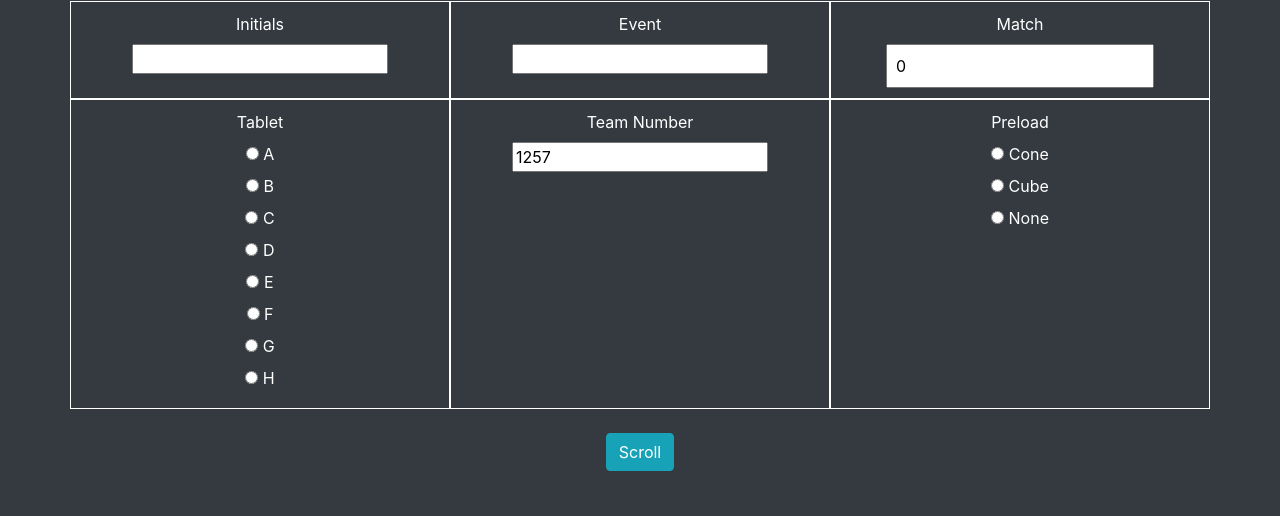
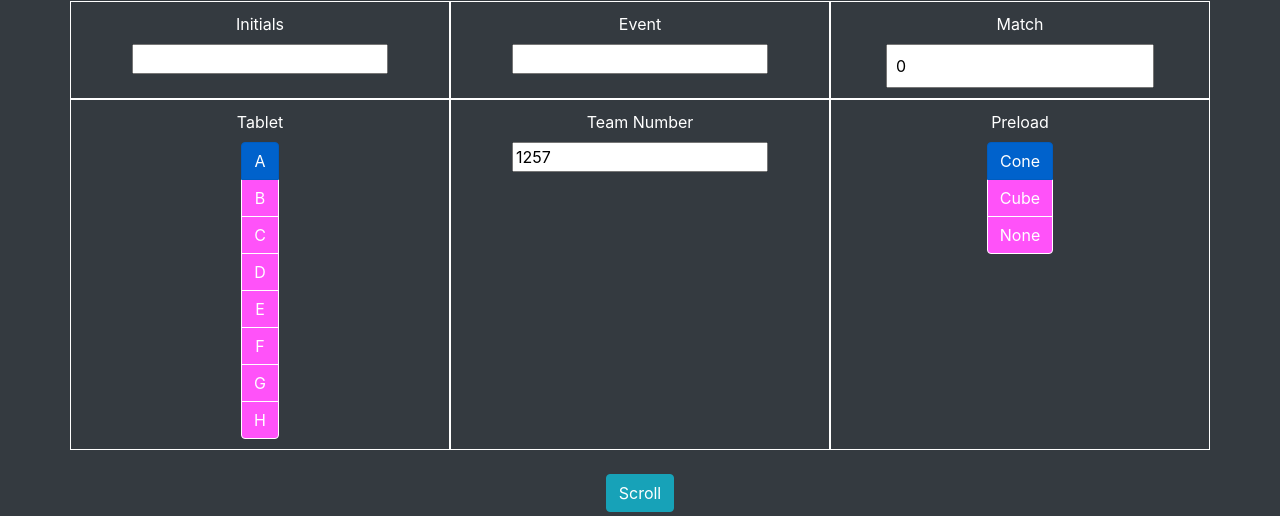
Before and after one commit to AkeBoss-tech/BootstrapStrategyApp, a plain HTML site: page index.html in a window 1280 px wide. Shown: the part 195-711 px from the top of the page. Drawn offline with Linux system fonts and the light colour scheme.

Commit message:
made radio buttons better and made images nicer

```diff
--- a/index.html
+++ b/index.html
@@ -36,12 +36,25 @@
             color: #1fcf00;
         }
 
-        #qrcode img {
-            width: 90%;
+        @media (orientation: portrait) {
+            #qrcode img {
+                width: 90%;
+            }
+
+            #qrList img {
+                width: 90%;
+            }
         }
 
-        #qrList img {
-            width: 90%;
+        @media (orientation: landscape) {
+            #qrcode img {
+                height: 80vh;
+
+            }
+
+            #qrList img {
+                height: 80vh;
+            }
         }
 
         .purple-btn {
@@ -58,6 +71,7 @@
             background-color: #9e0499;
             border-color: white;
         }
+
     </style>
 </head>
 
@@ -128,22 +142,33 @@
                 <div class="col">
                     <label for="tabletId" class="form_label">Tablet</label>
                     <br>
-                    <input type="radio" id="a_button" name="tabletId" value="A">
-                    <label for="A">A</label><br>
-                    <input type="radio" id="b_button" name="tabletId" value="B">
-                    <label for="B">B</label><br>
-                    <input type="radio" id="c_button" name="tabletId" value="C">
-                    <label for="C">C</label><br>
-                    <input type="radio" id="d_button" name="tabletId" value="D">
-                    <label for="D">D</label><br>
-                    <input type="radio" id="e_button" name="tabletId" value="E">
-                    <label for="E">E</label><br>
-                    <input type="radio" id="f_button" name="tabletId" value="F">
-                    <label for="F">F</label><br>
-                    <input type="radio" id="g_button" name="tabletId" value="G">
-                    <label for="G">G</label><br>
-                    <input type="radio" id="h_button" name="tabletId" value="H">
-                    <label for="H">H</label><br>
+
+                    <div class="btn-group-vertical btn-group-toggle" data-toggle="buttons">
+                        <label class="btn btn-primary active purple-btn" for="a_button">
+                            <input type="radio" class="btn-check" id="a_button" name="tabletId" value="A" autocomplete="off" checked>A
+                        </label>
+                        <label class="btn btn-primary purple-btn" for="b_button">
+                            <input type="radio" class="btn-check" id="b_button" name="tabletId" value="B" autocomplete="off">B
+                        </label>
+                        <label class="btn btn-primary purple-btn" for="c_button">
+                            <input type="radio" class="btn-check" id="c_button" name="tabletId" value="C" autocomplete="off">C
+                        </label>
+                        <label class="btn btn-primary purple-btn" for="d_button">
+                            <input type="radio" class="btn-check" id="d_button" name="tabletId" value="D" autocomplete="off">D
+                        </label>
+                        <label class="btn btn-primary purple-btn" for="e_button">
+                            <input type="radio" class="btn-check" id="e_button" name="tabletId" value="E" autocomplete="off">E
+                        </label>
+                        <label class="btn btn-primary purple-btn" for="f_button">
+                            <input type="radio" class="btn-check" id="f_button" name="tabletId" value="F" autocomplete="off">F
+                        </label>
+                        <label class="btn btn-primary purple-btn" for="g_button">
+                            <input type="radio" class="btn-check" id="g_button" name="tabletId" value="G" autocomplete="off">G
+                        </label>
+                        <label class="btn btn-primary purple-btn" for="h_button">
+                            <input type="radio" class="btn-check" id="h_button" name="tabletId" value="H" autocomplete="off">H
+                        </label>
+                    </div>
 
                 </div>
 
@@ -155,12 +180,17 @@
 
                 <div class="col">
                     <label for="preload" class="form_label">Preload</label><br>
-                    <input type="radio" id="cone_button" name="preload" value="Cone">
-                    <label for="Cone">Cone</label><br>
-                    <input type="radio" id="cube_button" name="preload" value="Cube">
-                    <label for="Cube">Cube</label><br>
-                    <input type="radio" id="none_button" name="preload" value="None">
-                    <label for="None">None</label><br>
+                    <div class="btn-group-vertical btn-group-toggle" data-toggle="buttons">
+                        <label class="btn btn-primary active purple-btn" for="cone_button">
+                            <input type="radio" class="btn-check" id="cone_button" name="preload" value="Cone" autocomplete="off" checked>Cone
+                        </label>
+                        <label class="btn btn-primary purple-btn" for="cube_button">
+                            <input type="radio" class="btn-check" id="cube_button" name="preload" value="Cube" autocomplete="off">Cube
+                        </label>
+                        <label class="btn btn-primary purple-btn" for="none_button">
+                            <input type="radio" class="btn-check" id="none_button" name="preload" value="None" autocomplete="off">None
+                        </label>
+                    </div>
                 </div>
 
             </div><br>
@@ -413,20 +443,28 @@
 
             <div class="row">
                 <div class="col">
-                    <label for="end_charge_pos" class="form_label">End Position</label>
-                    <br>
-                    <input type="radio" id="end_charge_pos" name="end_charge_pos" value="DS">
-                    <label for="low_button">Docked Solo</label><br>
-                    <input type="radio" id="end_charge_pos" name="end_charge_pos" value="P">
-                    <label for="high_button">Parked</label><br>
-                    <input type="radio" id="end_charge_pos" name="end_charge_pos" value="ES">
-                    <label for="C">Engaged Solo</label><br>
-                    <input type="radio" id="end_charge_pos" name="end_charge_pos" value="DT">
-                    <label for="D">Docked Together</label><br>
-                    <input type="radio" id="end_charge_pos" name="end_charge_pos" value="ET">
-                    <label for="E">Engaged Together</label><br>
-                    <input type="radio" id="end_charge_pos" name="end_charge_pos" value="N">
-                    <label for="F">None</label><br>
+                    <label for="end_charge_pos" class="form_label">End Position</label><br>
+                    <div class="btn-group-vertical btn-group-toggle" data-toggle="buttons">
+                        <label class="btn btn-primary active purple-btn">
+                            <input type="radio" class="btn-check" id="end_charge_pos1" name="end_charge_pos"
+                                value="DS" autocomplete="off" checked>Docked Solo
+                        </label>
+
+                        <label class="btn btn-primary purple-btn" for="end_charge_pos2"><input type="radio" id="end_charge_pos2"
+                                name="end_charge_pos" value="P">Parked</label>
+
+                        <label class="btn btn-primary purple-btn" for="end_charge_pos3"><input type="radio" id="end_charge_pos3"
+                                name="end_charge_pos" value="ES">Engaged Solo</label>
+
+                        <label class="btn btn-primary purple-btn" for="end_charge_pos4"><input type="radio" id="end_charge_pos4"
+                                name="end_charge_pos" value="DT">Docked Together</label>
+
+                        <label class="btn btn-primary purple-btn" for="end_charge_pos5"><input type="radio" id="end_charge_pos5"
+                                name="end_charge_pos" value="ET">Engaged Together</label>
+
+                        <label class="btn btn-primary purple-btn" for="end_charge_pos6"><input type="radio" id="end_charge_pos6"
+                            name="end_charge_pos" value="F">None</label>
+                    </div>
                 </div>
             </div>
 
@@ -479,9 +517,9 @@
         <div id="qrcode"></div>
         <br>
         <br>
-        Individual QR Codes
+        <p>Individual QR Codes</p>
         <br>
-        <ul id="qrList"></ul>
+        <div id="qrList"></div>
     </div>
     <script src="script.js"></script>
     <!--
```
